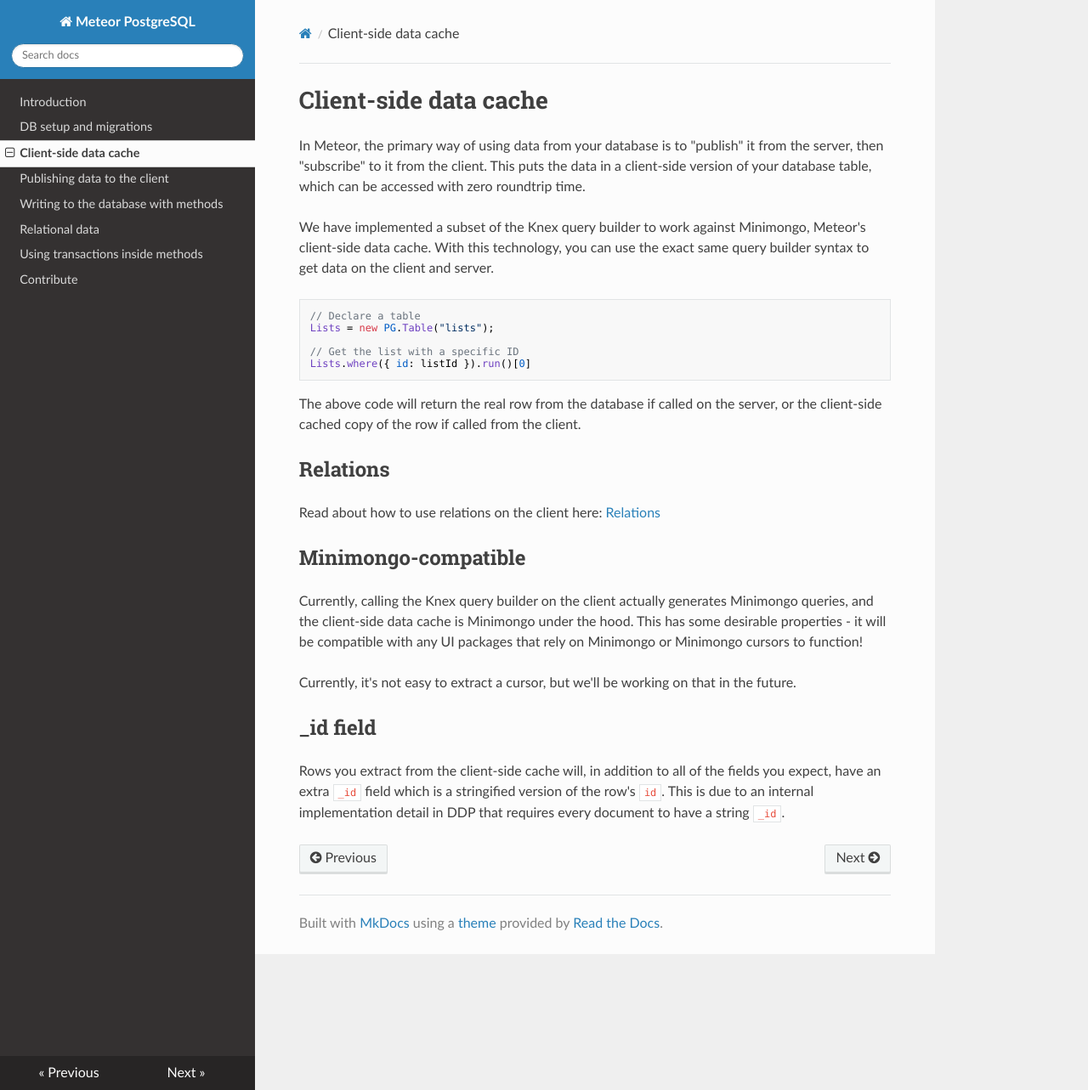
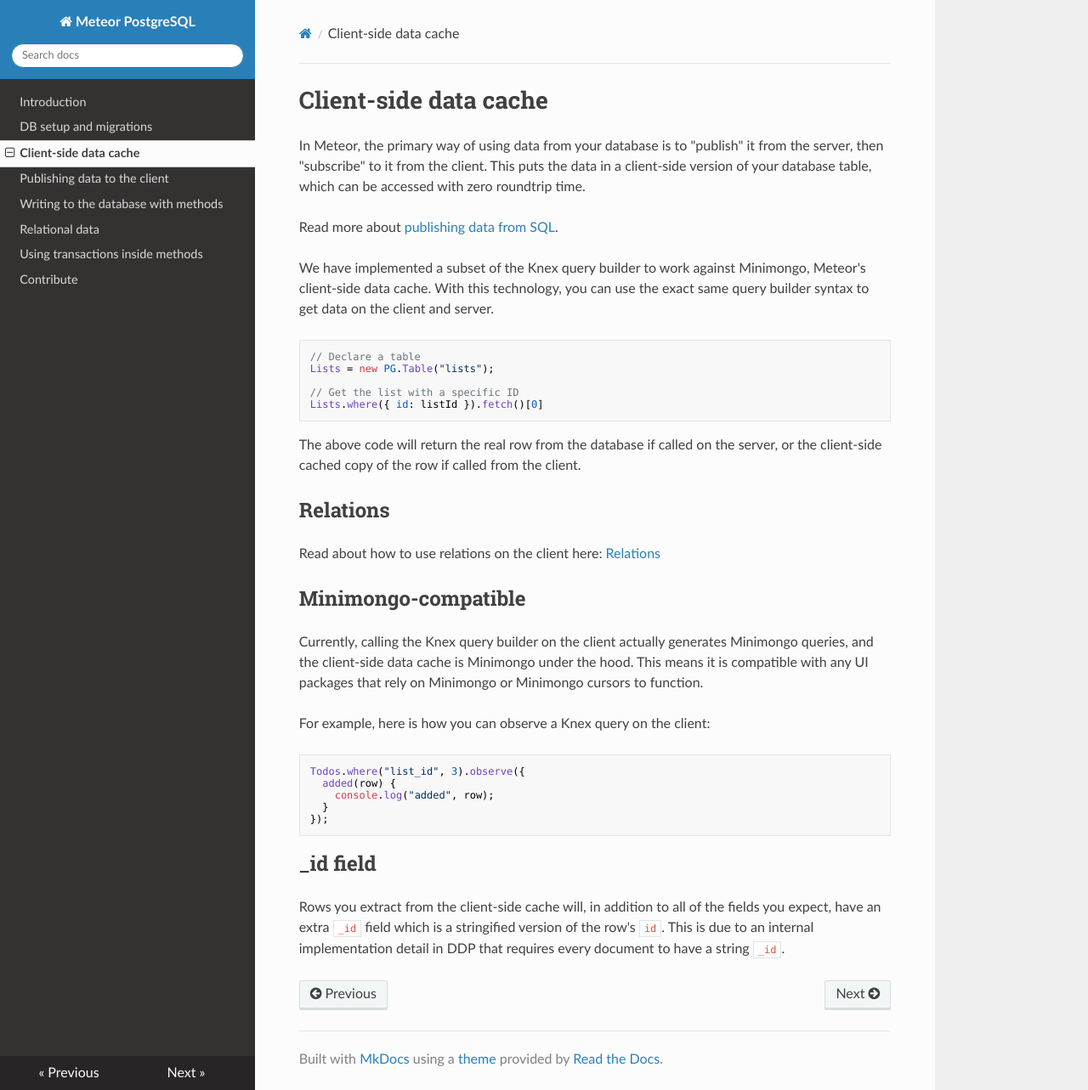
Before and after one commit to meteor/postgres-packages, an MkDocs documentation site: the page built from docs/client.md, in a window 1280 px wide and 1283 px high. Shown: the whole window at 85% size. Built offline with MkDocs 1.6.1, drawn with Linux system fonts in a browser that asks for light colours; nearby versions of some CDN libraries; old or Windows-style settings are respelled for this version of MkDocs.

Commit message:
Improvmenets

````diff
--- a/docs/client.md
+++ b/docs/client.md
@@ -1,6 +1,8 @@
 <h1>Client-side data cache</h1>
 
 In Meteor, the primary way of using data from your database is to "publish" it from the server, then "subscribe" to it from the client. This puts the data in a client-side version of your database table, which can be accessed with zero roundtrip time.
+
+Read more about [publishing data from SQL](publish.md).
 
 We have implemented a subset of the Knex query builder to work against Minimongo, Meteor's client-side data cache. With this technology, you can use the exact same query builder syntax to get data on the client and server.
 
@@ -9,7 +11,7 @@ We have implemented a subset of the Knex query builder to work against Minimongo
 Lists = new PG.Table("lists");
 
 // Get the list with a specific ID
-Lists.where({ id: listId }).run()[0]
+Lists.where({ id: listId }).fetch()[0]
 ```
 
 The above code will return the real row from the database if called on the server, or the client-side cached copy of the row if called from the client.
@@ -20,9 +22,17 @@ Read about how to use relations on the client here: [Relations](relations.md)
 
 ## Minimongo-compatible
 
-Currently, calling the Knex query builder on the client actually generates Minimongo queries, and the client-side data cache is Minimongo under the hood. This has some desirable properties - it will be compatible with any UI packages that rely on Minimongo or Minimongo cursors to function!
+Currently, calling the Knex query builder on the client actually generates Minimongo queries, and the client-side data cache is Minimongo under the hood. This means it is compatible with any UI packages that rely on Minimongo or Minimongo cursors to function.
 
-Currently, it's not easy to extract a cursor, but we'll be working on that in the future.
+For example, here is how you can observe a Knex query on the client:
+
+```js
+Todos.where("list_id", 3).observe({
+  added(row) {
+    console.log("added", row);
+  }
+});
+```
 
 ## _id field
 
````
Also changed, not shown: docs/methods.md (+1 -1 lines), docs/publish.md (+1 -4 lines), docs/relations.md (+3 -4 lines), 1 other file.
